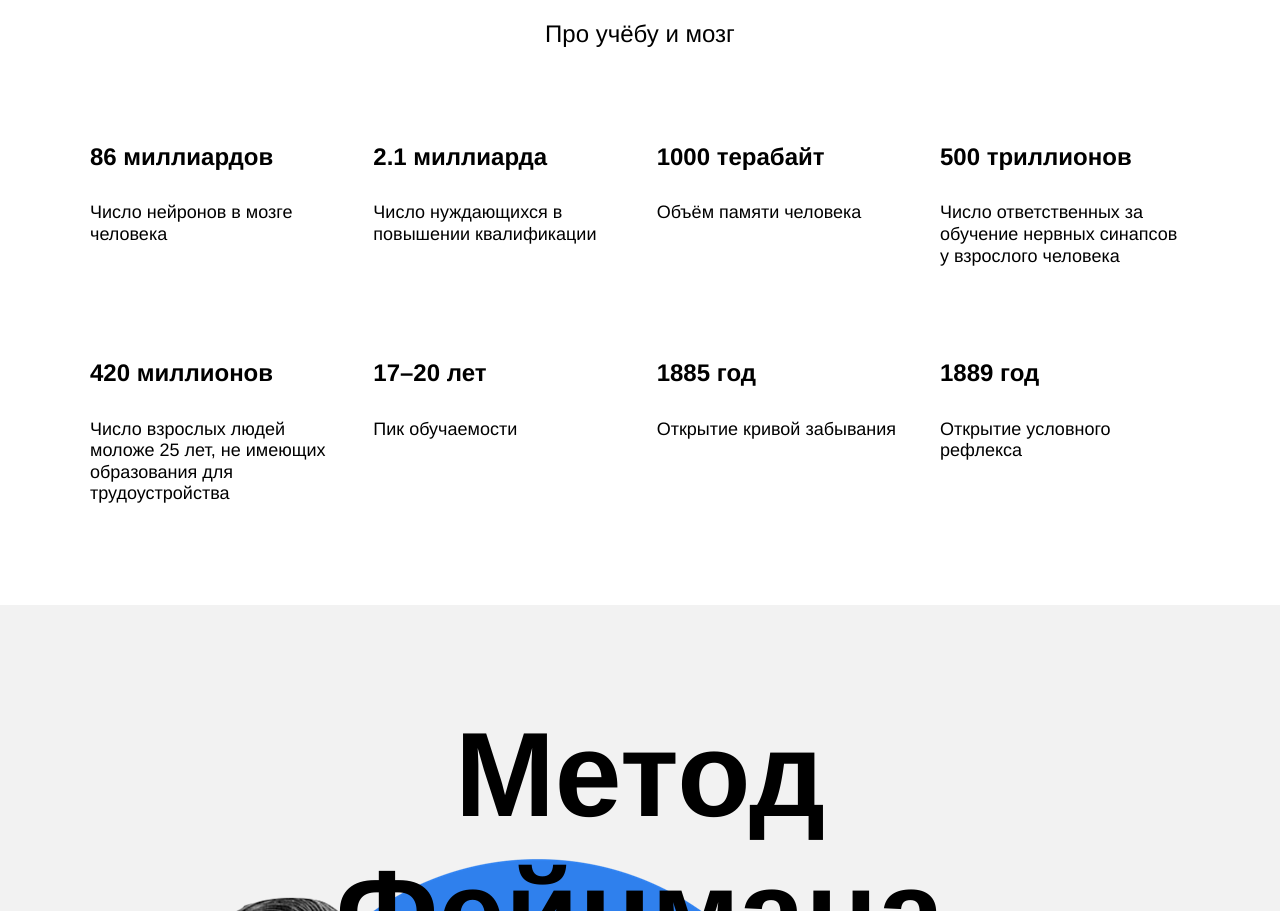
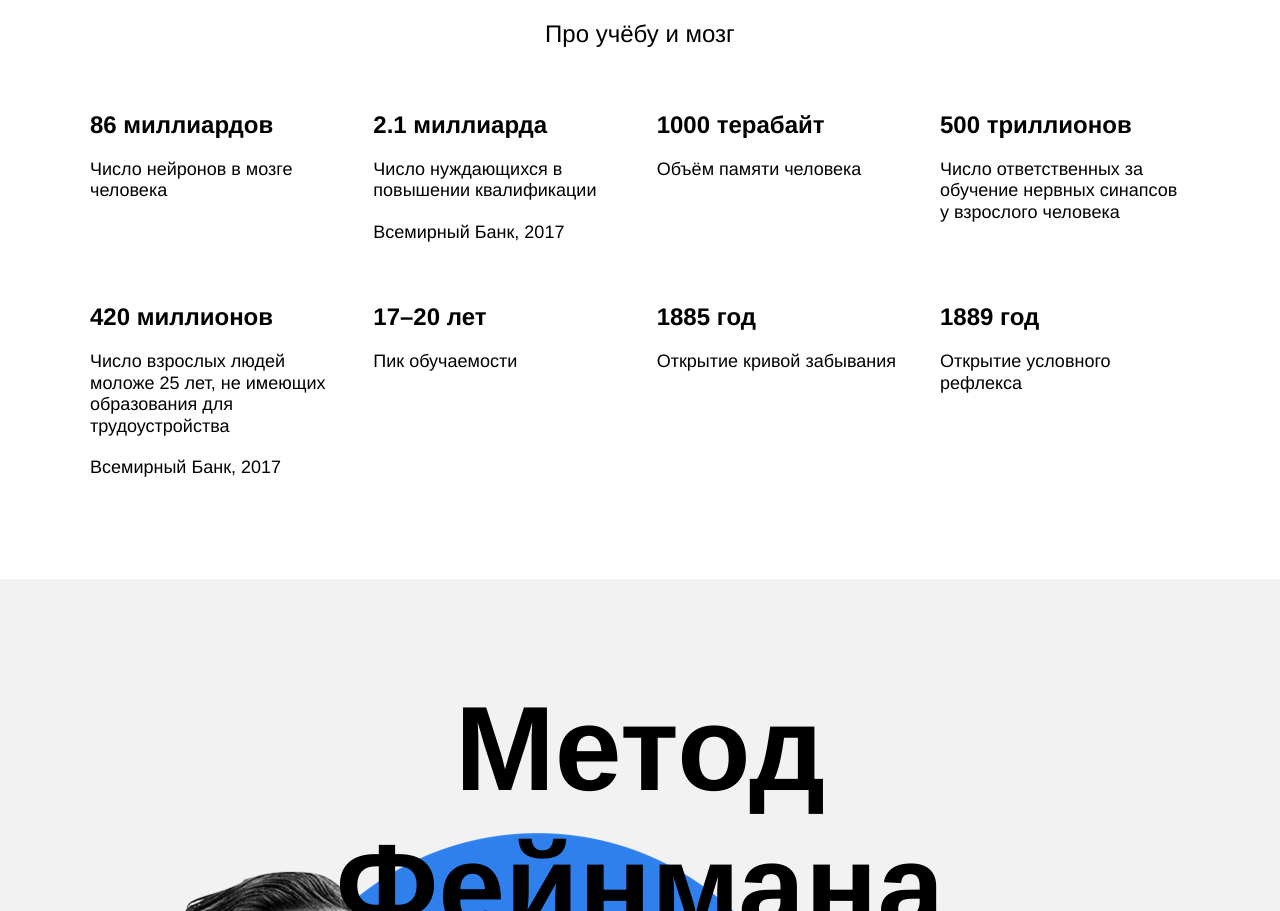
Before and after one commit to VyacheslavKuznetso/how-to-learn, a plain HTML site: page index.html in a window 1280 px wide. Shown: the part 1428-2339 px from the top of the page. Drawn offline with Linux system fonts and the light colour scheme.

Commit message:
18.01.23 исправление html, css файлов

```diff
--- a/index.html
+++ b/index.html
@@ -39,7 +39,8 @@
           </div>
           <div class="table__cell">
             <h4 class="table__heading">2.1 миллиарда</h4>
-            <h5 class="table__text">Число нуждающихся в повышении квалификации</h5>
+            <p class="table__text">Число нуждающихся в повышении квалификации</p>
+            <p class="table__text">Всемирный Банк, 2017</p>
           </div>
           <div class="table__cell">
             <h4 class="table__heading">1000 терабайт</h4>
@@ -51,7 +52,8 @@
           </div>
           <div class="table__cell">
             <h4 class="table__heading">420 миллионов</h4>
-            <h5 class="table__text">Число взрослых людей моложе 25 лет, не имеющих образования для трудоустройства</h5>
+            <p class="table__text">Число взрослых людей моложе 25 лет, не имеющих образования для трудоустройства</p>
+            <p class="table__text">Всемирный Банк, 2017</p>
           </div>
           <div class="table__cell">
             <h4 class="table__heading">17–20 лет</h4>
--- a/styles/style.css
+++ b/styles/style.css
@@ -21,12 +21,12 @@
   margin: 0;
   max-width: 228px;
   height: 32px;
-  top: 30px;
-  left: 64px;
 }
 
 .logo_place_header {
   position: absolute;
+  top: 30px;
+  left: 64px;
 }
 
 .header__title {
@@ -140,6 +140,10 @@
   margin-top: 60px;
 }
 
+.table__cell:last-child {
+  margin-bottom: 0;
+}
+
 .section-title {
   width: 60%;
   margin-bottom: 20px;
@@ -164,11 +168,12 @@
   line-height: 1.15;
   font-size: 24px;
   font-weight: 600;
+  margin: 0 0 20px 0;
 }
 
 .table__text {
+  max-width: 250px;
   margin-bottom: 20px;
-  max-width: 250px;
   margin-top: 0;
   line-height: 1.2;
   font-size: 18px;
@@ -337,8 +342,6 @@
   margin: 0;
   max-width: 228px;
   height: 32px;
-  top: 30px;
-  left: 64px;
 }
 
 .footer__author {
```
Also changed, not shown: 1 other file.
